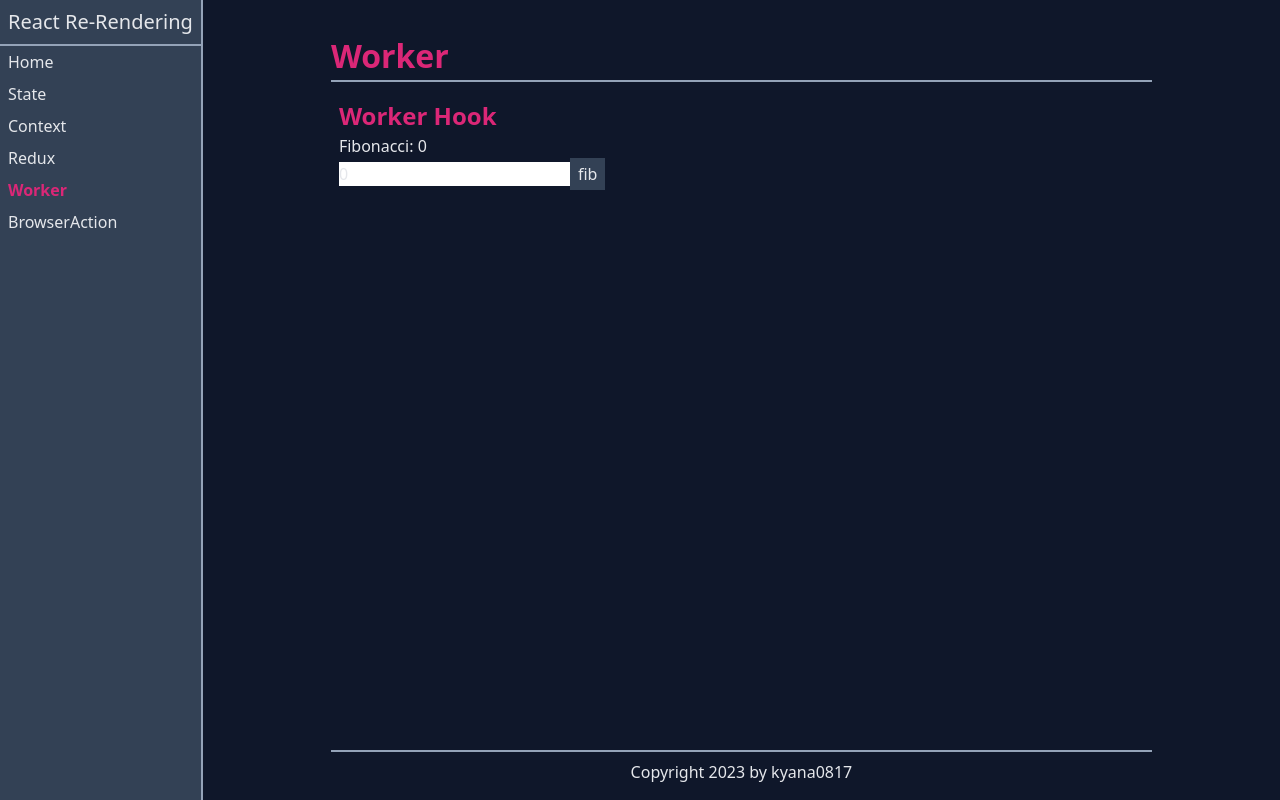
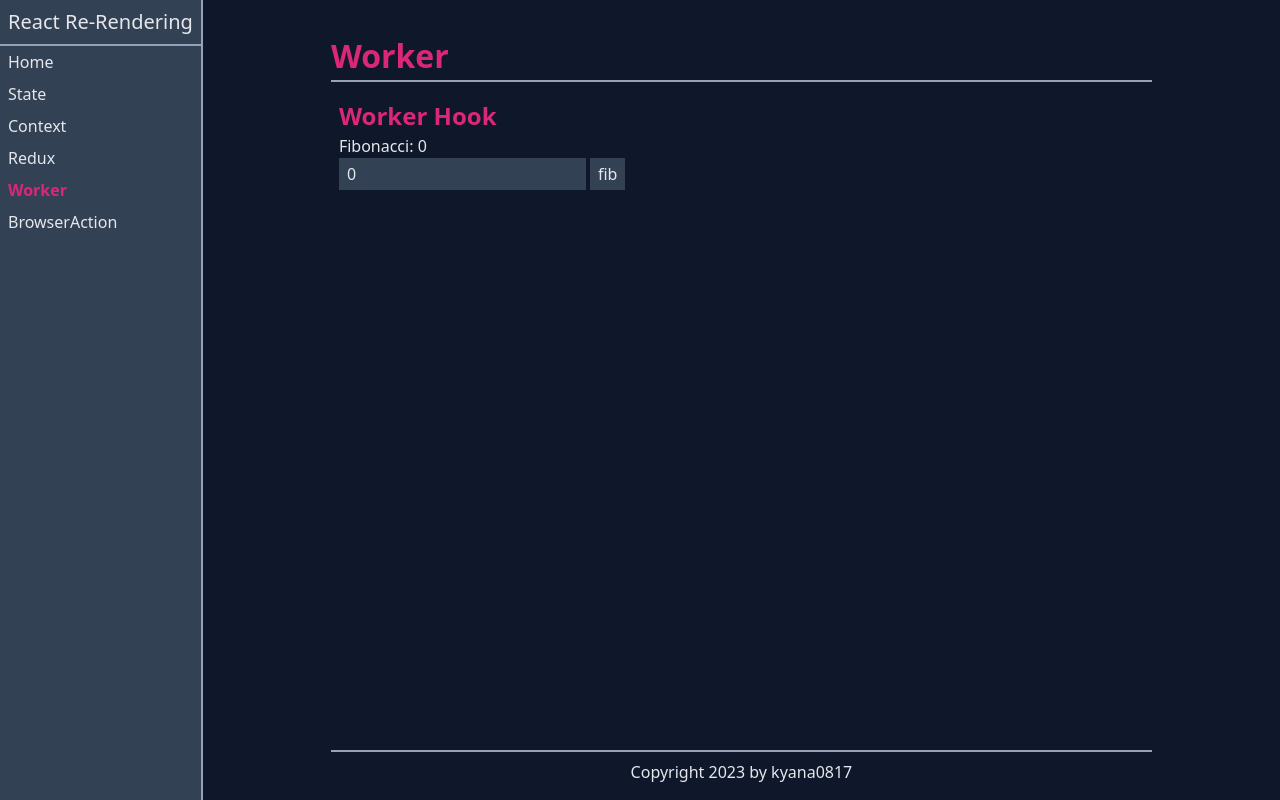
Before and after one commit to kyana0817/react-lab, a React (Vite) app: page /worker in a window 1280 px wide. Built offline with nearby package versions, Linux system fonts and the light colour scheme.

Commit message:
:penguin: styling

```diff
--- a/src/index.css
+++ b/src/index.css
@@ -28,9 +28,6 @@
   h4, h5, h6 {
     @apply leading-normal font-bold text-pink-600;
   }
-  button {
-    @apply px-2 py-1 bg-secondary;
-  }
   ::-webkit-scrollbar {
     width: 8px;
   }
@@ -44,6 +41,9 @@
   ::-webkit-scrollbar-thumb:hover {
     background: #555;
   }
+  button,input,optgroup,select,textarea {
+    @apply bg-secondary px-2 py-1;
+  }
 }
 
 @layer components {
--- a/src/pages/Worker/WorkerHook.tsx
+++ b/src/pages/Worker/WorkerHook.tsx
@@ -23,6 +23,7 @@ export const WorkerHook = () => {
       <h2>Worker Hook</h2>
       <p>{`Fibonacci: ${fibo}`}</p>
       <input
+        className="mr-1"
         type="number"
         onChange={handleChange}
         value={n}
```
